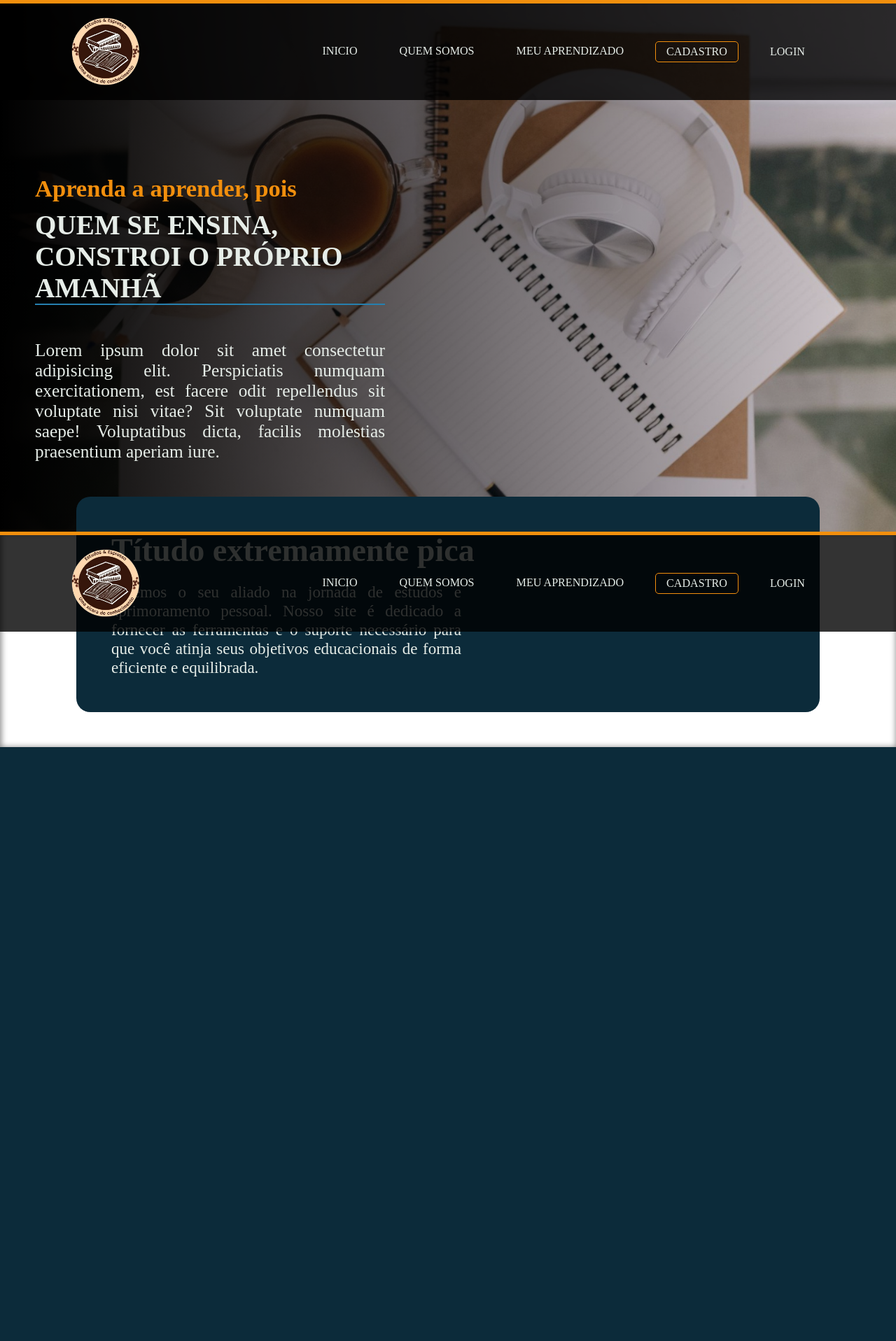
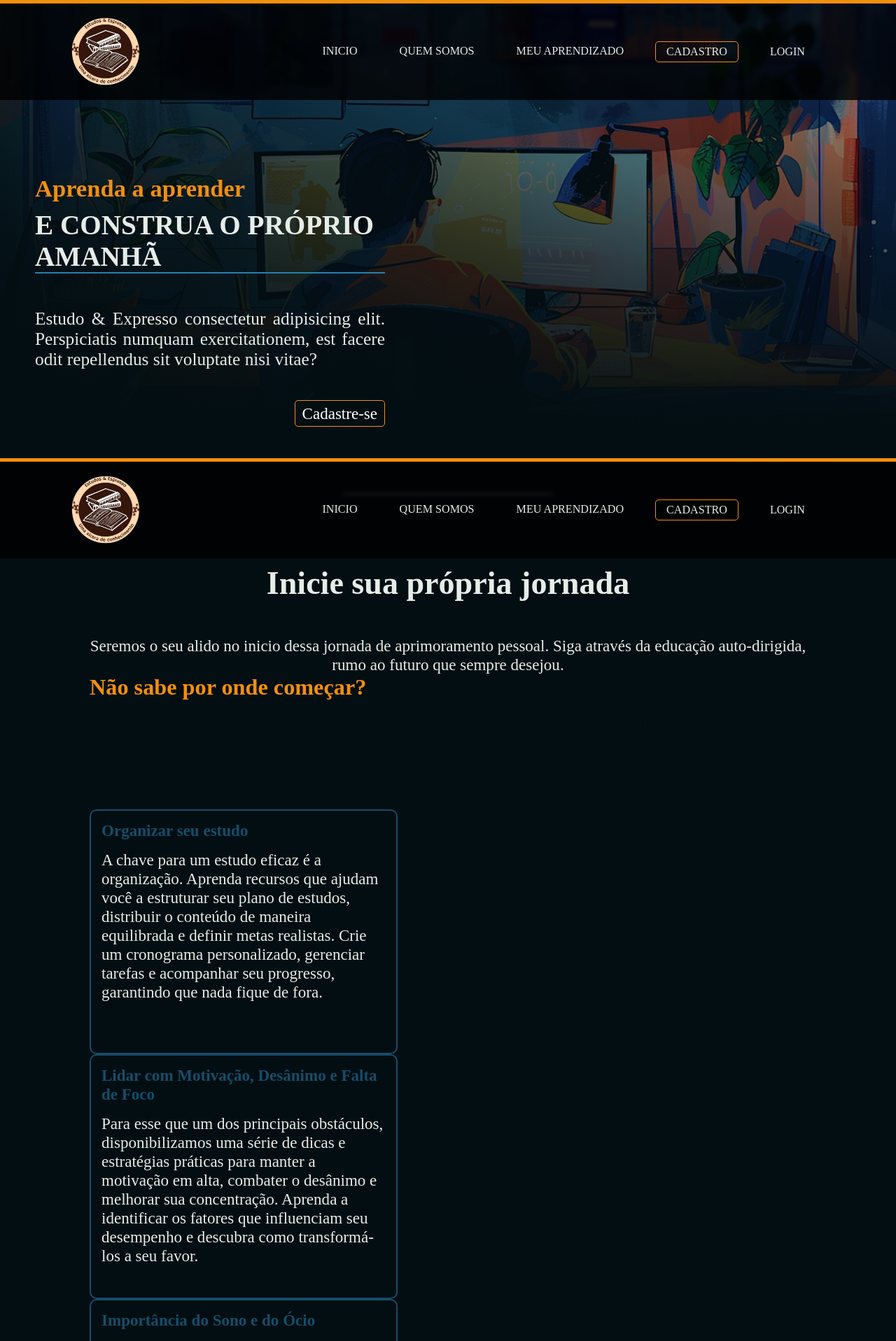
Before and after one commit to RyanSS27/TCC-escolar, a PHP site: page / in a window 1280 px wide. Shown: the top 1917 px of the page at 70% size. Before the commit the page ends 1068 px from the top, so only its background shows below. Run offline with PHP 8.4, Linux system fonts and the light colour scheme.

Commit message:
Inicio da implementação do design final na página inicial

```diff
--- a/TCC-escolar/index.html
+++ b/TCC-escolar/index.html
@@ -26,9 +26,10 @@
     <section id="container-topo-img">
 
         <div class="divisao-topo-textos">
-            <h2>Aprenda a aprender, pois</h2>
-            <h1><span>QUEM SE ENSINA</span>, CONSTROI O PRÓPRIO AMANHÃ</h1>
-            <p>Lorem ipsum dolor sit amet consectetur adipisicing elit. Perspiciatis numquam exercitationem, est facere odit repellendus sit voluptate nisi vitae? Sit voluptate numquam saepe! Voluptatibus dicta, facilis molestias praesentium aperiam iure.</p>
+            <h2>Aprenda a aprender</h2>
+            <h1>E CONSTRUA O PRÓPRIO AMANHÃ</h1>
+            <p>Estudo & Expresso consectetur adipisicing elit. Perspiciatis numquam exercitationem, est facere odit repellendus sit voluptate nisi vitae? </p>
+            <div><span class="cadastro">Cadastre-se</span></div>
         </div>
         <header>
             <img src="imagens/logo-cafe-removebg-preview.png" alt="café" class="logo">
@@ -48,10 +49,34 @@
     </section>
 
 
-    <section class="teste">
-        <div class="reparticao">
-            <h2>Títudo extremamente pica</h2>
-            <p>Seremos o seu aliado na jornada de estudos e aprimoramento pessoal. Nosso site é dedicado a fornecer as ferramentas e o suporte necessário para que você atinja seus objetivos educacionais de forma eficiente e equilibrada.</p>
+
+    <section class="nossos-servicos">
+        <hr>
+        <div class="inicio-da-jornada">
+            <h1>Inicie sua própria jornada</h1>
+            <p class="rumo-ao-futuro">Seremos o seu alido no inicio dessa jornada de aprimoramento pessoal. Siga através da educação auto-dirigida, rumo ao futuro que sempre desejou.</p>
+
+
+
+            <h3>Não sabe por onde começar?</h3>
+            <h2>Pegue um café e explore conosco as melhores formas de...</h2>
+            <div class="cards">
+                <h4>Organizar seu estudo</h4>
+                <p>A chave para um estudo eficaz é a organização. Aprenda recursos que ajudam você a estruturar seu plano de estudos, distribuir o conteúdo de maneira equilibrada e definir metas realistas. Crie um cronograma personalizado, gerenciar tarefas e acompanhar seu progresso, garantindo que nada fique de fora.</p>
+            </div>
+            <div class="cards">
+                <h4>Lidar com Motivação, Desânimo e Falta de Foco</h4>
+                <p>Para esse que um dos principais obstáculos, disponibilizamos uma série de dicas e estratégias práticas para manter a motivação em alta, combater o desânimo e melhorar sua concentração. Aprenda a identificar os fatores que influenciam seu desempenho e descubra como transformá-los a seu favor.</p>
+            </div>
+            <div class="cards">
+                <h4>Importância do Sono e do Ócio</h4>
+                <p>O sono de qualidade e momentos de descanso são fundamentais para o sucesso nos estudos. Descubra como o sono e do ócio contribuem para a assimilação do conteúdo e com a sua saúde mental na rotina de aprendizado. Compreenda como um bom descanso pode potencializar sua capacidade de retenção e clareza mental.</p>
+            </div>
+            <div class="cards">
+                <h4>Revisão de Conteúdos e Utilização do Estado Difuso</h4>
+                <p>Bote em prática métodos de revisão que ajudam você a reter as informações mais importantes e a identificar pontos que precisam de mais atenção. Além disso, exploramos a utilização do "estado difuso", um conceito que envolve dar espaço ao cérebro para processar as informações de forma subconsciente, permitindo insights e compreensão mais profundos.</p>
+            </div>
+
         </div>
     </section>
 
--- a/TCC-escolar/styles/inicio.css
+++ b/TCC-escolar/styles/inicio.css
@@ -19,7 +19,7 @@ body, html {
 :root {
     --cor1: #ffffff;
     --cor2: ;
-    --paletaCor1: #0c2b3a;
+    --paletaCor1: #030e12;
     --paletaCor2: #164d69;
     --paletaCor3: #2680af;
     --paletaCor4: #c58b44;
@@ -33,13 +33,14 @@ h1 {
 }
 
 #container-topo-img {
-    background: var(--cor-destaque) url(../imagens/img-fundo.jpeg) center/ cover no-repeat fixed;
+    background: var(--cor-destaque) url(../imagens/img-fundo-teste.jpeg) center/ cover no-repeat fixed;
     min-height: 600px;
     display: block;
 }
 
 header {
     background-color: #000000cc;
+    backdrop-filter: blur(3px);
     color: var(--paletaCor5);
     font-size: 0.7em;
 
@@ -107,7 +108,7 @@ nav div {
 }
 
 .divisao-topo-textos {
-    background-image: linear-gradient(to right, black, #0000000b);
+    background-image: linear-gradient(50deg, var(--paletaCor1) 7%, #0000000b), linear-gradient(to top, var(--paletaCor1) 5%, #0000000b);
 
     display: block;
     padding: 250px 50px 50px 50px;
@@ -125,10 +126,6 @@ nav div {
     border-bottom: 2px solid var(--paletaCor3);
 }
 
-.divisao-topo-textos > h1 > span {
-    font-weight: 1500;
-}
-
 .divisao-topo-textos > h2 {
     color: var(--cor-destaque);
 }
@@ -141,32 +138,103 @@ nav div {
     margin: 50px 0px;
 }
 
-.teste {
-     background-color: var(--cor1);
-     padding: 50px;
+.divisao-topo-textos div {
+    text-align: right;
+    max-width: 500px;
+}
 
-     box-shadow: inset 1px 1px 8px 1px #00000078
+.divisao-topo-textos span.cadastro {
+    color: var(--cor1);
+    padding: 5px 10px;
+}
+
+.nossos-servicos {
+    background-color: var(--paletaCor1);
+    width: 100%;
+    padding: 50px 0px;
+}
+
+.nossos-servicos hr {
+    margin: auto;
+    max-width: 300px;
+}
+
+.inicio-da-jornada {
+    max-width: 80%;
+    margin: auto;
+}
+
+.inicio-da-jornada > h1 {
+    color: var(--paletaCor5);
+    font-size: 2em;
+    text-align: center;
+    margin: 100px 0px 50px 0px;
+}
+
+.inicio-da-jornada p {
+    color: var(--paletaCor5);
+}
+
+.inicio-da-jornada p.rumo-ao-futuro {
+    text-align: center;
+}
+
+.inicio-da-jornada h3 {
+    color: var(--cor-destaque);
+    font-size: 1.4em;
+}
+
+.inicio-da-jornada h2 {
+    color: var(--paletaCor1);
+    font-size: 2em;
+    margin-bottom: 50px;
+}
+
+/*.container-cards {
+    height: 400px;
+    display: flex;
+    justify-content: space-between;
+    overflow-y: auto;
+}
+
+.container-cards::-webkit-scrollbar {
+    background-color: #00000090;
+    position: relative;
+    top: 0px;
+    max-width: 100px;
+    height: 5px;
+}
+
+.container-cards::-webkit-scrollbar-thumb {
+    background-color: var(--cor-destaque);
+    height: 10px;
+}*/
+
+.cards {
+    /* background-color: #f2f7f4; */
+    min-height: 350px;
+    max-width: 440px;
+    min-
+
+    margin: 15px;
+    padding: 15px;
+    border: 2px solid var(--paletaCor2);
+    border-radius: 10px;
+}
+
+.cards:hover {
+    border: 2px solid var(--paletaCor3);
+    scale: 103%;
+    box-shadow: 0px 6px 5px 0px #030e1273;
 }
 
 
-
-.reparticao {
-    background-color: var(--paletaCor1);
-    color: var(--paletaCor5);
-
-    width: 90%;
-    margin: -100px auto 0px auto;
-    padding: 50px;
-    border-radius: 20px;
+.cards:hover h4 {
+    color: var(--paletaCor3);
 }
 
-.reparticao > h2 {
-    color: var(--paletaCor5);
-    font-size: 2em;
-    margin: 0px 0px 20px 0px;
+.cards h4 {
+    color: var(--paletaCor2);
+
+    margin-bottom: 15px;
 }
-
-.reparticao > p {
-    text-align: justify;
-    max-width: 500px;
-}
```
Also changed, not shown: TCC-escolar/imagens/img-fundo-teste.jpeg (added).
